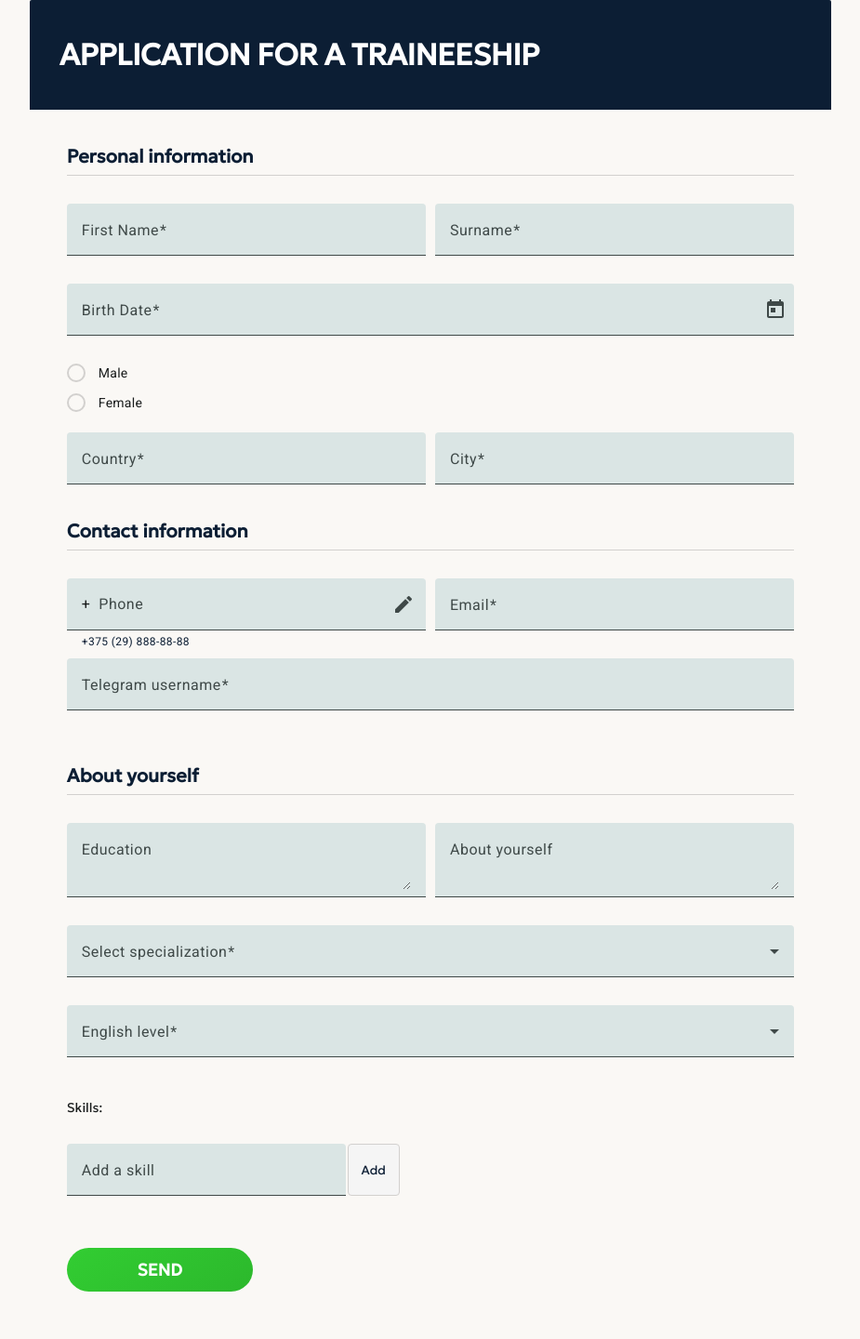
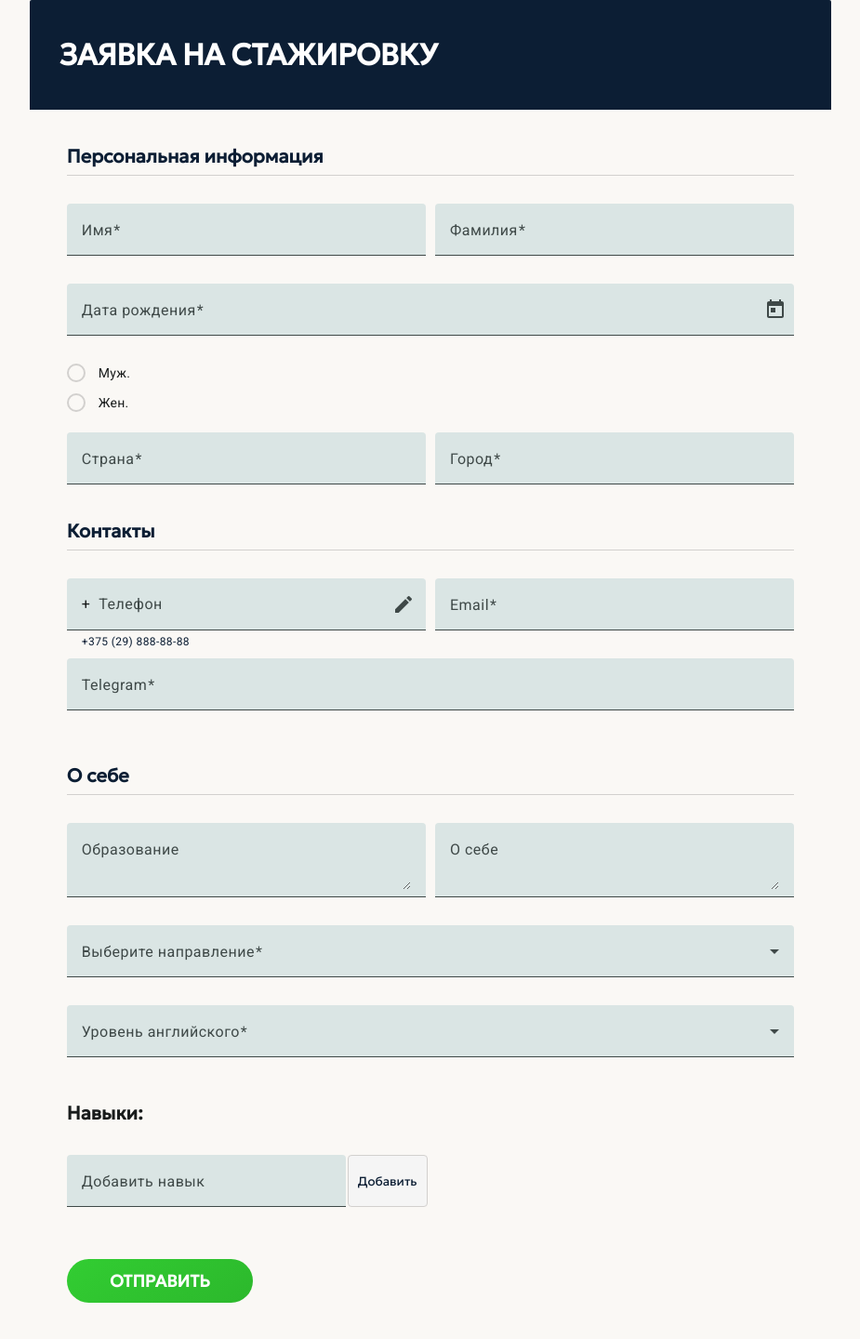
Before and after one commit to mhasilau/el-pixel-hr, an Angular app: page /internship-form in a window 1280 px wide. Shown: the top 1440 px of the page at 93% size, without its empty margins (177-1102 px from the left). Built offline with nearby package versions, Linux system fonts and the light colour scheme.

Commit message:
fix: fixed language on page(from en- to rus)

```diff
--- a/src/app/components/InternshipApplicationComponent/InternshipApplication.component.html
+++ b/src/app/components/InternshipApplicationComponent/InternshipApplication.component.html
@@ -1,16 +1,16 @@
 <div class="internship-application-wrapper">
   <form [formGroup]="internshipApplicationForm" class="internship-form">
     <div class="form-header">
-      <span class="header-title">application for a Traineeship</span>
+      <span class="header-title">заявка на стажировку</span>
     </div>
     <div class="form-wrapper" formGroupName="personal-info">
       <div class="form-block">
-        <div class="form-block-header">Personal information</div>
+        <div class="form-block-header">Персональная информация</div>
         <div class="form-line">
           <div class="form-item">
             <div class="input-group">
               <mat-form-field class="input-item">
-                <mat-label>First Name</mat-label>
+                <mat-label>Имя</mat-label>
 
                 <input matInput type="text" #firstNameInput formControlName="firstName" />
                 @if (firstName?.value) {
@@ -18,30 +18,30 @@
                   <mat-icon>close</mat-icon>
                 </button>
                 } @if (firstName?.hasError('required') && firstName?.touched) {
-                <mat-error>First name is required</mat-error>
+                <mat-error>Обязательное поле</mat-error>
                 } @else if (firstName?.hasError('pattern') && firstName?.touched) {
-                <mat-error>First name must be without numbers</mat-error>
+                <mat-error>Имя не должно содержать чисел</mat-error>
                 } @else if (firstName?.hasError('minlength') && firstName?.touched) {
-                <mat-error>Minimum 2 characters</mat-error>
+                <mat-error>Минимум 2 символа</mat-error>
                 } @else if (firstName?.hasError('maxlength') && firstName?.touched) {
-                <mat-error>Maximum 50 characters</mat-error>
+                <mat-error>Максимум 50 символов</mat-error>
                 }
               </mat-form-field>
               <mat-form-field class="input-item">
-                <mat-label>Surname</mat-label>
+                <mat-label>Фамилия</mat-label>
                 <input matInput formControlName="surname" type="text" />
                 @if (surname?.value) {
                 <button matSuffix matIconButton (click)="clearControl(surname)" type="button">
                   <mat-icon>close</mat-icon>
                 </button>
                 } @if (surname?.hasError('required') && surname?.touched) {
-                <mat-error>Surname is required</mat-error>
+                <mat-error>Обязательное поле</mat-error>
                 } @else if (surname?.hasError('pattern') && surname?.touched) {
-                <mat-error>Surname must be without numbers</mat-error>
+                <mat-error>Фамилия не должна содержать чисел</mat-error>
                 } @else if (surname?.hasError('minlength') && surname?.touched) {
-                <mat-error>Minimum 2 characters</mat-error>
+                <mat-error>Минимум 2 символа</mat-error>
                 } @else if (surname?.hasError('maxlength') && surname?.touched) {
-                <mat-error>Maximum 50 characters</mat-error>
+                <mat-error>Максимум 50 символов</mat-error>
                 }
               </mat-form-field>
             </div>
@@ -51,7 +51,7 @@
           <div class="form-item">
             <div class="input-group">
               <mat-form-field class="input-item input-item-birthdate">
-                <mat-label>Birth Date</mat-label>
+                <mat-label>Дата рождения</mat-label>
                 <input
                   matInput
                   [matDatepicker]="birthDatePicker"
@@ -65,15 +65,15 @@
                 <mat-datepicker #birthDatePicker></mat-datepicker>
 
                 @if (birthDate?.hasError('required') && birthDate?.touched) {
-                <mat-error>Date of birth is required</mat-error>
+                <mat-error>Обязательное поле</mat-error>
                 } @else if (birthDate?.hasError('minAge') && birthDate?.touched) {
                 <mat-error
-                  >Minimum age is 16, you are
+                  >Минимальный возраст 16 лет
                   {{birthDate?.errors?.['minAge']?.actualAge}}</mat-error
                 >
                 } @else if (birthDate?.hasError('maxAge') && birthDate?.touched) {
                 <mat-error
-                  >Maximum age is 100, you are
+                  >Максимальный возраст 100 лет
                   {{birthDate?.errors?.['maxAge']?.actualAge}}</mat-error
                 >
                 }
@@ -90,16 +90,16 @@
                 aria-label="Select gender"
               >
                 <mat-radio-button value="Male" class="gender-radio">
-                  <span class="radio-label">Male</span>
+                  <span class="radio-label">Муж.</span>
                 </mat-radio-button>
 
                 <mat-radio-button value="Female" class="gender-radio">
-                  <span class="radio-label">Female</span>
+                  <span class="radio-label">Жен.</span>
                 </mat-radio-button>
               </mat-radio-group>
             </div>
             @if (gender?.hasError('required') && gender?.touched) {
-            <mat-error>Gender is required</mat-error>
+            <mat-error>Обязательное поле</mat-error>
             }
           </div>
         </div>
@@ -107,7 +107,7 @@
           <div class="form-item">
             <div class="input-group">
               <mat-form-field class="input-item">
-                <mat-label>Country</mat-label>
+                <mat-label>Страна</mat-label>
 
                 <input matInput formControlName="country" />
                 @if (country?.value) {
@@ -115,30 +115,30 @@
                   <mat-icon>close</mat-icon>
                 </button>
                 } @if (country?.hasError('required') && country?.touched) {
-                <mat-error>Country is required</mat-error>
+                <mat-error>Обязательное поле</mat-error>
                 } @else if (country?.hasError('pattern') && country?.touched) {
-                <mat-error>Country must be without numbers</mat-error>
+                <mat-error>Страна не должна содержать чисел</mat-error>
                 } @else if (country?.hasError('minlength') && country?.touched) {
-                <mat-error>Minimum 2 characters</mat-error>
+                <mat-error>Минимум 2 символа</mat-error>
                 } @else if (country?.hasError('maxlength') && country?.touched) {
-                <mat-error>Maximum 50 characters</mat-error>
+                <mat-error>Максимум 50 символов</mat-error>
                 }
               </mat-form-field>
               <mat-form-field class="input-item">
-                <mat-label>City</mat-label>
+                <mat-label>Город</mat-label>
                 <input matInput formControlName="city" />
                 @if (city?.value) {
                 <button matSuffix matIconButton (click)="clearControl(city)" type="button">
                   <mat-icon>close</mat-icon>
                 </button>
                 } @if (city?.hasError('required') && city?.touched) {
-                <mat-error>City is required</mat-error>
+                <mat-error>Обязательное поле</mat-error>
                 } @else if (city?.hasError('pattern') && city?.touched) {
-                <mat-error>City must be without numbers</mat-error>
+                <mat-error>Город не должен содержать символов</mat-error>
                 } @else if (city?.hasError('minlength') && city?.touched) {
-                <mat-error>Minimum 2 characters</mat-error>
+                <mat-error>Максимум 2 символа</mat-error>
                 } @else if (city?.hasError('maxlength') && city?.touched) {
-                <mat-error>Maximum 50 characters</mat-error>
+                <mat-error>Максимум 50 символов</mat-error>
                 }
               </mat-form-field>
             </div>
@@ -146,7 +146,7 @@
         </div>
       </div>
       <div class="form-block">
-        <div class="form-block-header">Contact information</div>
+        <div class="form-block-header">Контакты</div>
         <div class="form-line">
           <div class="form-item">
             <div class="input-group">
@@ -155,7 +155,7 @@
                 <input
                   matInput
                   type="tel"
-                  placeholder="Phone"
+                  placeholder="Телефон"
                   formControlName="phone"
                   (keydown)="preventNonNumeric($event)"
                   (paste)="onPhonePaste($event)"
@@ -164,9 +164,9 @@
                 <mat-hint>+375 (29) 888-88-88</mat-hint>
 
                 @if(phone?.hasError('minlength') && phone?.touched){
-                <mat-error>Minimum length must be 7</mat-error>
+                <mat-error>Минальное количество - 7 символов</mat-error>
                 } @if(phone?.hasError('maxlength') && phone?.touched){
-                <mat-error>Maximum length must be 15</mat-error>
+                <mat-error>Максимальное количество - 15 символов</mat-error>
                 }
               </mat-form-field>
               <mat-form-field class="input-item input-item-email">
@@ -183,10 +183,10 @@
                   <mat-icon>close</mat-icon>
                 </button>
                 } @if (email?.hasError('required') && email?.touched) {
-                <mat-error>Email is required</mat-error>
+                <mat-error>Обязательное поле</mat-error>
                 } @else if ((email?.hasError('email') || email?.hasError('pattern')) &&
                 email?.touched) {
-                <mat-error>Please enter a valid email address</mat-error>
+                <mat-error>Пожалуйста, введите валидный email адрес</mat-error>
                 }
               </mat-form-field>
             </div>
@@ -196,16 +196,16 @@
           <div class="form-item">
             <div class="input-group">
               <mat-form-field class="input-item">
-                <mat-label>Telegram username</mat-label>
+                <mat-label>Telegram</mat-label>
                 <input matInput type="text" formControlName="telegram" />
                 @if (telegram?.hasError('required') && telegram?.touched) {
-                <mat-error>Telegram is required</mat-error>
+                <mat-error>Обязательное поле</mat-error>
                 } @else if (telegram?.hasError('minlength') && telegram?.touched) {
-                <mat-error>Minimum 5 characters</mat-error>
+                <mat-error>Минимум 5 символов</mat-error>
                 } @else if (telegram?.hasError('maxlength') && telegram?.touched) {
-                <mat-error>Maximum 32 characters</mat-error>
+                <mat-error>Максимум 32 символа</mat-error>
                 }@else if (telegram?.hasError('pattern') && telegram?.touched) {
-                <mat-error>Telegram username is invalid</mat-error>
+                <mat-error>Пожалуйста, введите корректное имя пользователя</mat-error>
                 }
               </mat-form-field>
             </div>
@@ -213,16 +213,16 @@
         </div>
       </div>
       <div class="form-block">
-        <p class="form-block-header">About yourself</p>
+        <p class="form-block-header">О себе</p>
         <div class="form-line">
           <div class="form-item">
             <div class="input-group">
               <mat-form-field class="input-item">
-                <mat-label>Education</mat-label>
+                <mat-label>Образование</mat-label>
                 <textarea matInput formControlName="education"></textarea>
               </mat-form-field>
               <mat-form-field class="input-item">
-                <mat-label>About yourself</mat-label>
+                <mat-label>О себе</mat-label>
                 <textarea matInput formControlName="about"></textarea>
               </mat-form-field>
             </div>
@@ -232,7 +232,7 @@
           <div class="form-item">
             <div class="input-group">
               <mat-form-field class="input-item">
-                <mat-label>Select specialization</mat-label>
+                <mat-label>Выберите направление</mat-label>
                 <mat-select formControlName="specialization">
                   @for (spec of specializations; track spec.value) {
                   <mat-option [value]="spec.value">
@@ -241,7 +241,7 @@
                   }
                 </mat-select>
                 @if (specialization?.hasError('required') && specialization?.touched) {
-                <mat-error>Specialization is required</mat-error>
+                <mat-error>Обязательное поле</mat-error>
                 }
               </mat-form-field>
             </div>
@@ -251,7 +251,7 @@
           <div class="form-item">
             <div class="input-group">
               <mat-form-field class="input-item">
-                <mat-label>English level</mat-label>
+                <mat-label>Уровень английского</mat-label>
                 <mat-select formControlName="englishLevel">
                   @for (level of englishLevels; track level.value) {
                   <mat-option [value]="level.value">
@@ -260,7 +260,7 @@
                   }
                 </mat-select>
                 @if (englishLevel?.hasError('required') && englishLevel?.touched) {
-                <mat-error>English level is required</mat-error>
+                <mat-error>Обязательное поле</mat-error>
                 }
               </mat-form-field>
             </div>
@@ -268,10 +268,10 @@
         </div>
         <div class="form-line form-line-multiple form-line-skills">
           <div class="form-item">
-            <p class="form-item__title">Skills:</p>
+            <p class="form-item__title">Навыки:</p>
             <div class="input-group skill-input-group">
               <mat-form-field class="input-item skill-field">
-                <mat-label>Add a skill</mat-label>
+                <mat-label>Добавить навык</mat-label>
                 <input
                   matInput
                   #skillInput
@@ -285,7 +285,7 @@
                 (click)="addSkill(skillInput.value); skillInput.value = ''"
                 type="button"
               >
-                Add
+                Добавить
               </button>
             </div>
           </div>
@@ -306,7 +306,7 @@
           </div>
         </div>
       </div>
-      <button type="submit" class="submit-btn" (click)="onSubmit()">Send</button>
+      <button type="submit" class="submit-btn" (click)="onSubmit()">Отправить</button>
     </div>
   </form>
 </div>
--- a/src/app/components/InternshipApplicationComponent/InternshipApplication.component.scss
+++ b/src/app/components/InternshipApplicationComponent/InternshipApplication.component.scss
@@ -151,7 +151,10 @@ mat-mdc-text-field-wrapper {
             display: flex;
             gap: 15px;
             align-items: center;
-
+            .form-item__title {
+              font-size: $font-size-xl;
+              font-weight: 600;
+            }
             .input-group {
               display: flex;
               .input-item {
@@ -312,7 +315,7 @@ mat-mdc-text-field-wrapper {
 
               .add-skill-btn {
                 height: 56px;
-                width: 56px;
+                padding: 0 10px;
                 margin-bottom: 0;
                 border-radius: 4px;
                 background-color: #f5f5f5;
```
